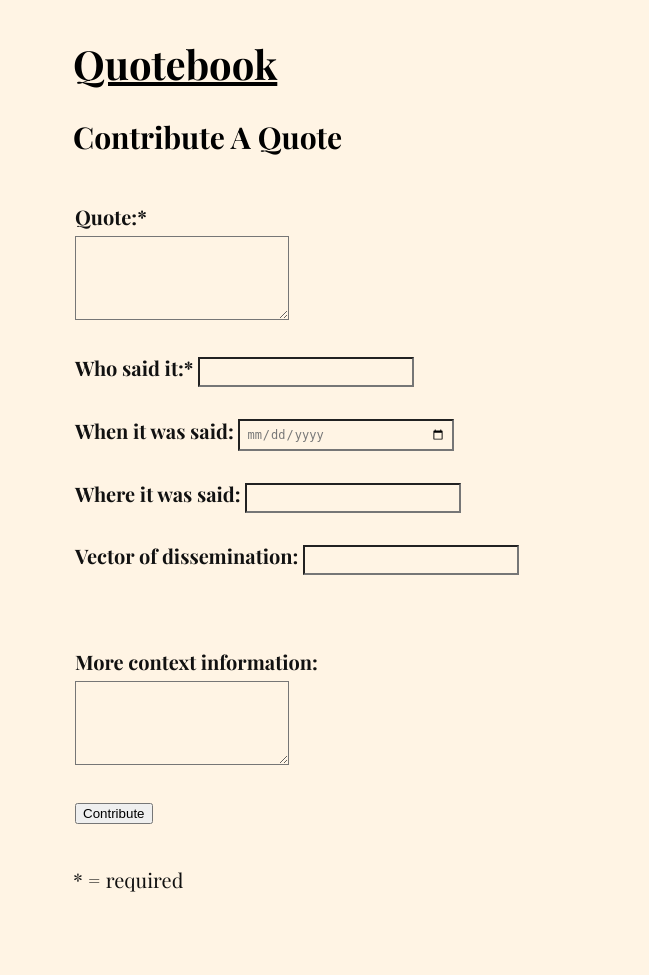
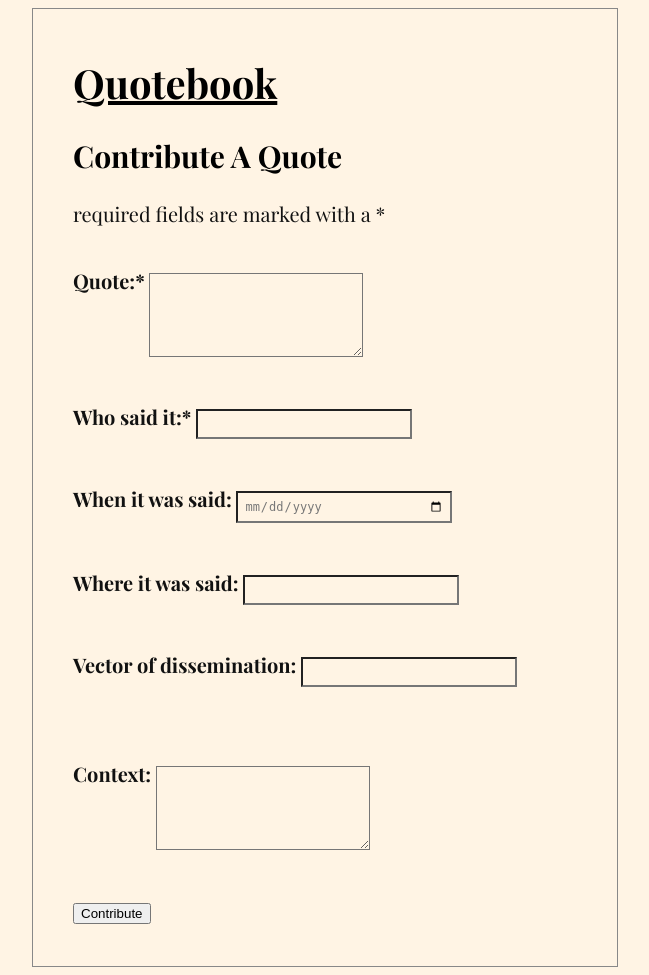
Before and after one commit to amminer/cloud-final-quotebook, a Flask app: page /contribute in a window 1280 px wide. Shown: the whole page, without its empty margins (315-964 px from the left). Before the commit the page ends 892 px from the top, so only its background shows below. Run offline with Flask 3, Linux system fonts and the light colour scheme.

Commit message:
enforce mandatory fields in contribute page, css fully organized?

```diff
--- a/hw2/contribute.py
+++ b/hw2/contribute.py
@@ -19,7 +19,12 @@ class Contribute(MethodView):
 
 
     def post(self):
-        model = get_model()
+        quote = request.form['quote']
+        who = request.form['who']
+        if not quote or not who:
+            return render_template('contribute.html', error='Please fill out all required fields')
+        when = request.form['when']
+        where = request.form['where']
         when = string_to_date(request.form['when'])
         quote = Quote(
             quote=request.form['quote'],
@@ -29,6 +34,7 @@ class Contribute(MethodView):
             how=request.form['how'],
             context=request.form['context']
         )
+        model = get_model()
         print(f'INFO: inserting {quote}', flush=True) # TODO logging?
         model.insert(quote)
         return redirect(url_for('history'))
--- a/hw2/static/style.css
+++ b/hw2/static/style.css
@@ -1,24 +1,64 @@
-* {
-    --parchment: #fff4e4 !important;
-}
+/* shared */
+
+* { --parchment: #fff4e4 !important; }
 
 @font-face {
     font-family: Playfair;
     src: url(static/Playfair.ttf);
 }
 
-body       {
-    font-family: Playfair; font-size: 20px;
-    color: #111; background-color: var(--parchment);
+body {
+    font-family: Playfair;
+    font-size: 20px;
+    color: #111;
+    background-color: var(--parchment);
 }
 
-a, h1, h2  { font-family: Playfair; color: #000; }
+a, h1, h2 {
+    font-family: Playfair;
+    color: #000;
+}
 
-form       { margin:.1em auto; padding:.1em; width: 504px; border: 1px }
+.page      {
+    margin:.1em auto;
+    padding:.1em;
+    width: 504px;
+    border: 1px solid #888;
+    padding: 1em 2em;
+}
 
-.heading  { font-weight: bold; }
+.error {
+    color: #f24;
+    font-weight: bold;
+}
 
-.page      { margin:.1em auto; padding:.1em; width: 504px;  }
+
+/* contribute */
+
+form {
+    margin:.1em auto;
+    width: 504px;
+    border: 1px;
+    display: flex;
+    flex-direction: column;
+    justify-content: end;
+}
+
+input[type=date], input[type=text], input[type=textarea], textarea
+{
+    margin: .5em 0;
+    padding: .5em;
+    font-size: 12px;
+    vertical-align: top;
+    width: 200px;
+    max-width: 80%;
+    color: #777;
+    background-color: var(--parchment);
+}
+
+.heading { font-weight: bold; }
+
+/* history */
 
 .quote     {
     margin-bottom: 2em;
@@ -37,9 +77,3 @@ form       { margin:.1em auto; padding:.1em; width: 504px; border: 1px }
     color: #333;
     padding-left: 2em;
 }
-
-input[type=date], input[type=text], input[type=textarea], textarea
-{
-    margin: .5em 0; padding: .5em; font-size: 12px; width: 200px;
-    color: #777; background-color: var(--parchment) !important;
-}
--- a/hw2/templates/contribute.html
+++ b/hw2/templates/contribute.html
@@ -1,17 +1,20 @@
 {% extends "layout.html" %}
 {% block content %}
     <h2>Contribute A Quote</h2>
+    <p>required fields are marked with a *</p>
+    {% if error %}
+        <p class="error"><strong>Error:</strong> {{ error }}</p>
+    {% endif %}
     <form action="{{ url_for('contribute') }}" method=post>
-        <p class="heading"> Quote:* <br/>
+        <p class="heading"> Quote:*
         <textarea rows=5 cols=50 name=quote></textarea></p>
         <p class="heading"> Who said it:* <input type=text name=who></p>
         <p class="heading"> When it was said: <input type=date name=when></p>
         <p class="heading"> Where it was said: <input type=text name=where></p>
         <p class="heading"> Vector of dissemination: <input type=text name=how></p>
         <br/>
-        <p class="heading">More context information:<br/>
+        <p class="heading">Context:
         <textarea rows=5 cols=50 name=context></textarea></p>
         <p><input type=submit value=Contribute></p>
     </form>
-    <p>* = required</p>
 {% endblock %}
```
